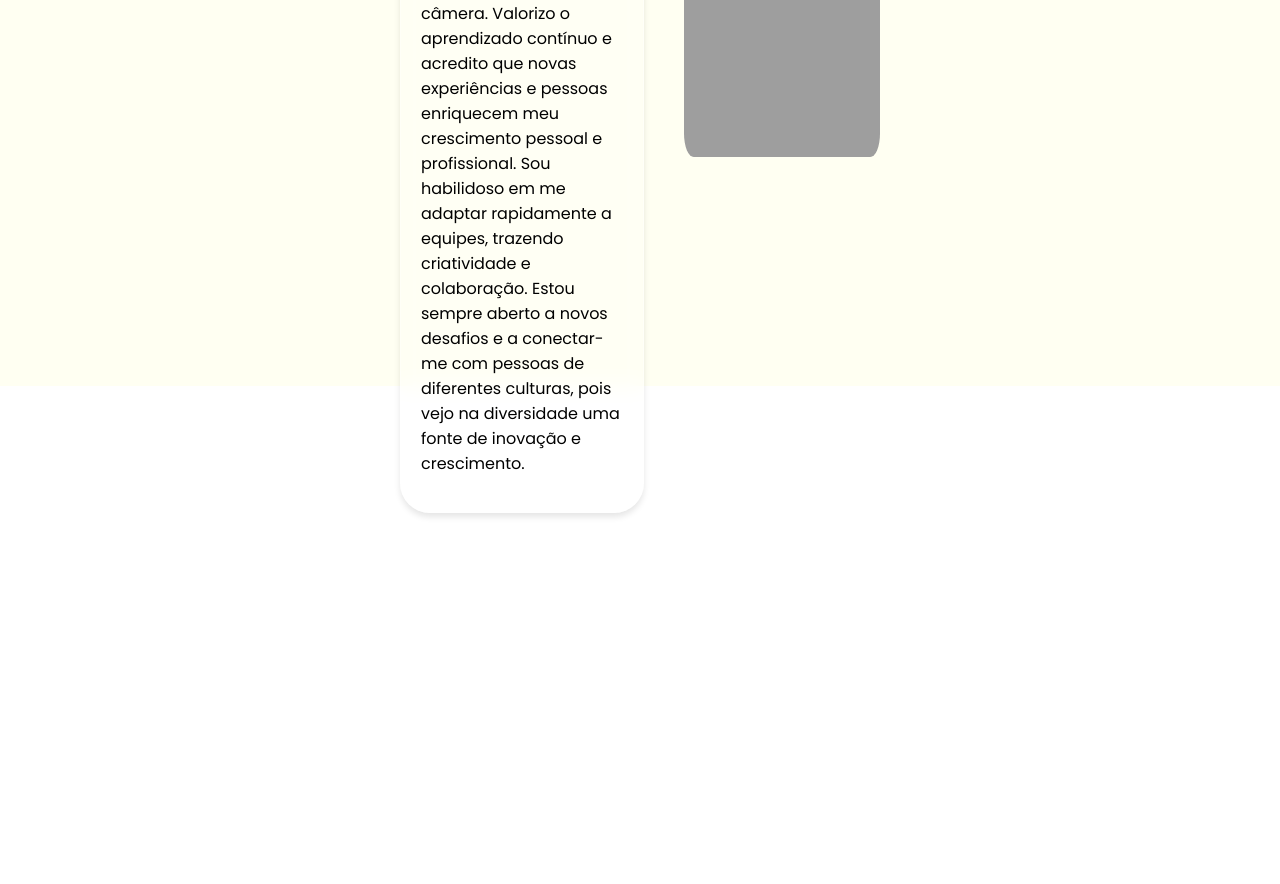
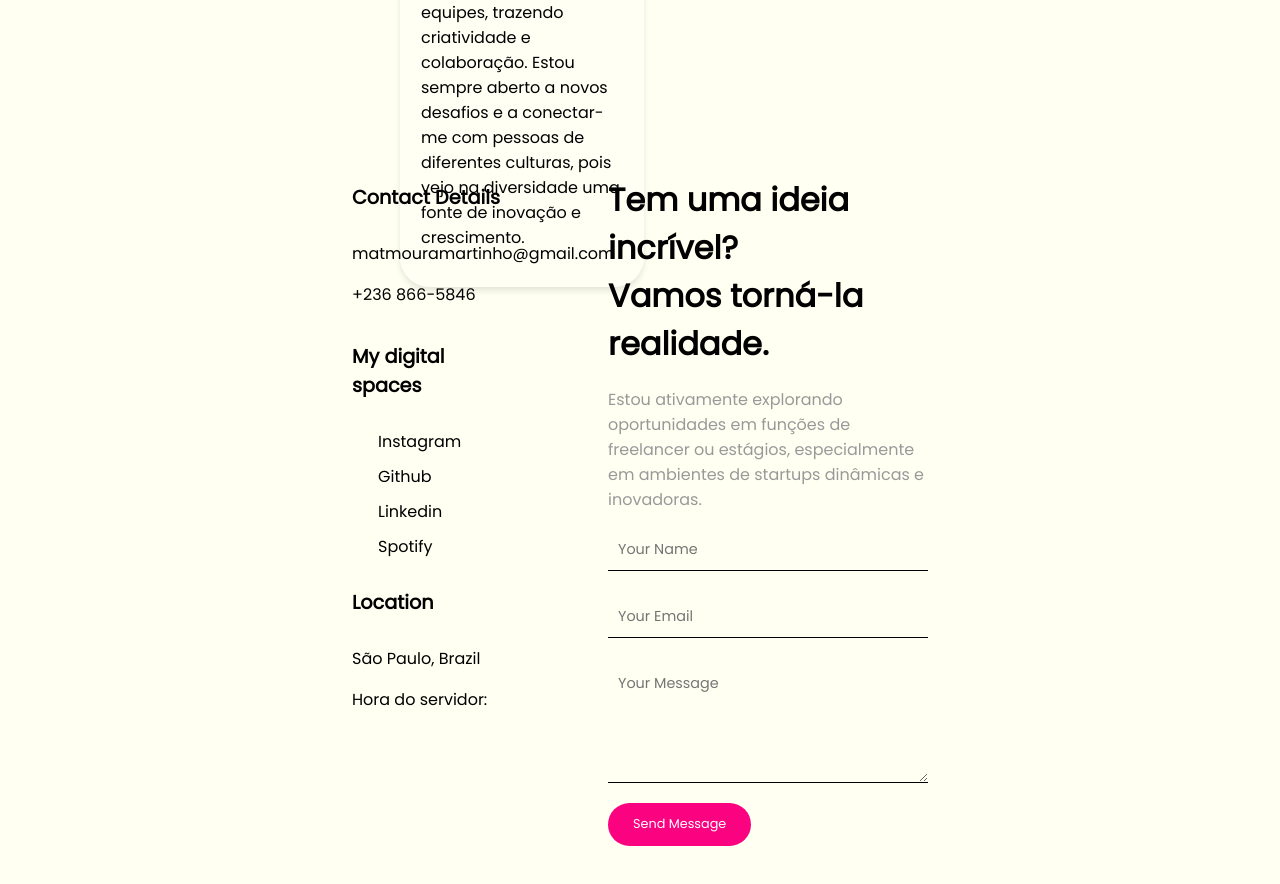
Before and after one commit to MatheusMartinho/PhotographyWeb, an Angular app: page / in a window 1280 px wide. Shown: the part 1724-2608 px from the top of the page. Before the commit the page ends 2237 px from the top, so only its background shows below. Built offline with nearby package versions, Linux system fonts and the light colour scheme; grey boxes are pictures that could not be loaded; a web font is replaced by a local one.

Commit message:
Fixed the contact page still have to do the clock

```diff
--- a/src/app/app-routing.module.ts
+++ b/src/app/app-routing.module.ts
@@ -9,6 +9,8 @@ import { ProgrammingComponent } from './programming/programming.component';
 const routes: Routes = [
   { path: '', component: HomeComponent },
   // { path: 'about', component: AboutComponent },
+  { path: 'home', component: HomeComponent },
+  { path: 'about', component: AboutComponent },
   { path: 'contact', component: ContactComponent },
   { path: 'gallery', component: GalleryComponent },
   { path: 'programming', component: ProgrammingComponent},
--- a/src/app/app.module.ts
+++ b/src/app/app.module.ts
@@ -1,6 +1,5 @@
 import { NgModule } from '@angular/core';
 import { BrowserModule } from '@angular/platform-browser';
-
 import { AppRoutingModule } from './app-routing.module';
 import { AppComponent } from './app.component';
 import { NavbarComponent } from './navbar/navbar.component';
@@ -12,6 +11,7 @@ import { ReactiveFormsModule } from '@angular/forms';
 import { GalleryComponent } from './gallery/gallery.component';
 import { ProgrammingComponent } from './programming/programming.component';
 import { SetupComponent } from './setup/setup.component';
+
 
 @NgModule({
   declarations: [
@@ -28,7 +28,7 @@ import { SetupComponent } from './setup/setup.component';
   imports: [
     BrowserModule,
     AppRoutingModule,
-    ReactiveFormsModule // Include this in your imports array
+    ReactiveFormsModule, // Include this in your imports array
   ],
   providers: [],
   bootstrap: [AppComponent]
--- a/src/app/contact/contact.component.css
+++ b/src/app/contact/contact.component.css
@@ -6,17 +6,22 @@ body {
   display: flex;
   justify-content: center;
   align-items: center;
-  background-color: #5C4033;
+  background-color: #fffff2;
 }
-
+.container{
+  display:flex;
+  flex-direction: row;
+  width: 50%;
+  justify-content: space-between;
+}
 /* Style the form */
 form {
-  background: #ffffff;
+  background: #fffff2;
   padding: 2em;
-  border-radius: 10px;
-  box-shadow: 0 5px 15px rgba(0, 0, 0, 0.1);
   width: 100%;
-  max-width: 400px;
+  display:flex;
+  flex-direction: column;
+  align-items: flex-start ;
 }
 
 /* Style the form fields */
@@ -27,8 +32,10 @@ textarea {
   padding: 10px;
   margin-bottom: 20px;
   border: 1px solid #ddd;
-  border-radius: 5px;
   box-sizing: border-box; /* Include padding and border in the element's total width and height */
+}
+form input:focus, form textarea:focus {
+  outline: none; /* Removes the default focus outline */
 }
 
 /* Style the form labels */
@@ -72,19 +79,118 @@ form label,
 form input,
 form textarea {
   font-size: 0.9em;
+  background-color: #fffff2;
+  border: none;
 }
 
-.container-text{
-  border: 1px solid red;
-  margin-right: 5em;
-  padding: 5.5em;
+form input,form textarea {
+  border-bottom: 1px solid black;
+  font-family: "Poppins", sans-serif;
+  position: relative;
+  top: -40px;
+}
+
+.first-para{
+  font-size: 2em;
+  font-weight: bold;
+}
+.second-para{
+  color: #999999
+}
+
+form p{
+  margin-bottom: 0.1em;
+  position: relative;
+  top: -50px;
+}
+
+.contact-details{
+  margin-right: 2em;
+  padding: 2em;
   border-radius: 20px;
   color: black; /* Cor do texto */
-  background: rgba(255, 255, 255, 0.1); /* Fundo branco com transparência */
-  backdrop-filter: blur(10px); /* Efeito de desfoque no fundo */
-  -webkit-backdrop-filter: blur(10px); /* Efeito de desfoque para Safari */
-  border-radius: 10px; /* Bordas arredondadas */
-  border: 1px solid rgba(255, 255, 255, 0.3); /* Borda sutil */
-  box-shadow: 0 4px 6px rgba(0, 0, 0, 0.1); /* Sombra suave */
+  font-size: 1em;
+  width: 25%;
+  display: flex;
+  justify-content:top;
+  flex-direction:column;
+  position: relative;
+  top: -30px;
+}
+
+.contact-details .title{
+  padding-bottom: 0.5em;
   font-size: 1.2em;
+  font-weight: bold;
 }
+
+
+.contact-details .sec-2 li{
+  padding-bottom: 10px;
+  display: flex;
+  justify-content: flex-start;
+  align-items: center;
+}
+.contact-details .sec-2 ul{
+  text-decoration: none;
+  list-style-type: none;
+  padding-left: 0; /* Removes default padding */
+  margin: 0; /* Removes default margin */
+}
+
+.contact-details .sec-2 li a{
+  text-decoration: none;
+  color: black;
+}
+.contact-details .sec-2 i{
+  margin-right: 10px;
+  padding: 0.5em;
+}
+
+a {
+  position: relative;
+  text-decoration: none;
+  transition: color 0.3s; /* Optional: changes color on hover */
+}
+
+a::after {
+  content: '';
+  position: absolute;
+  left: 0;
+  bottom: -5px; /* Adjust this to control the vertical position of the underline */
+  height: 2px; /* Thickness of the underline */
+  width: 100%;
+  background-color: black; /* Color of the underline */
+  transform: scaleX(0); /* Start with no width */
+  transform-origin: left; /* Expand from the left */
+  transition: transform 0.3s ease; /* Smooth transition for the underline */
+}
+
+a:hover::after {
+  transform: scaleX(1); /* Full width on hover */
+}
+
+a:hover {
+  color: blue; /* Optional: changes link color on hover */
+}
+
+
+button{
+  background-color: rgb(251, 2, 128);
+  padding: 1em;
+  border-radius: 30px;
+  font-family: 'Poppins', sans-serif;
+  cursor: pointer;
+  border: none;
+  color: white;
+  padding-left: 25px;
+  padding-right: 25px;
+  transition: transform 0.3s ease-in-out;
+  font-size: 0.8em; /* Text size */
+  position: relative;
+  top: -40px;
+}
+
+button:hover{
+  transform: scale(1.1); /* Increase the size by 10% */
+}
--- a/src/app/contact/contact.component.html
+++ b/src/app/contact/contact.component.html
@@ -4,29 +4,54 @@
     <meta charset="UTF-8" />
     <meta name="viewport" content="width=device-width, initial-scale=1.0" />
     <title>Simple HTML Form</title>
+    <link rel="stylesheet" href="https://cdnjs.cloudflare.com/ajax/libs/font-awesome/6.4.2/css/all.min.css" integrity="sha512-z3gLpd7yknf1YoNbCzqRKc4qyor8gaKU1qmn+CShxbuBusANI9QpRohGBreCFkKxLhei6S9CQXFEbbKuqLg0DA==" crossorigin="anonymous" referrerpolicy="no-referrer" />
   </head>
   <body>
+    <div id="contact" class="container">
+      <div class="contact-details">
+        <section class="sec-1">
+          <p class="title">Contact Details</p>
+          <p>matmouramartinho@gmail.com</p>
+          <p>+236 866-5846</p>
+        </section>
 
-    <div class="container-text">
-      <h3>Fale Conosco</h3>
-      <p><strong>Email:</strong> matmouramartinho@gmail.com</p>
-      <p><strong>WhatsApp:</strong> (+1) 236 866-5846</p>
-      <p><strong>Endereço:</strong> Estr. São Francisco, 1800, Taboão da Serra - SP
-        , Brasil</p>
+        <section class="sec-2">
+          <p class="title">My digital spaces</p>
+          <ul>
+            <li><i class="fa-brands fa-instagram"></i><a href="https://www.instagram.com/mattpalette/" target="_blank">Instagram</a></li>
+            <li><i class="fa-brands fa-github-alt"></i><a href="https://github.com/MatheusMartinho" target="_blank">Github</a></li>
+            <li><i class="fa-brands fa-linkedin"></i><a href="https://br.linkedin.com/in/matheus-moura-martinho-8630091b3"target="_blank">Linkedin</a></li>
+            <li><i class="fa-brands fa-spotify"></i><a href="https://open.spotify.com/user/matheusmouramartinho" target="_blank">Spotify</a></li>
+          </ul>
+        </section>
+
+        <section class="sec-3">
+          <p class="title">Location</p>
+          <p>São Paulo, Brazil</p>
+          <div>
+            Hora do servidor:
+          </div>
+        </section>
       </div>
 
       <form [formGroup]="contactForm" (ngSubmit)="sendEmail()">
-      <label for="">Name:</label>
+        <p class="first-para">Tem uma ideia incrível?<br>Vamos torná-la realidade.</p>
+        <p class="second-para">
+          Estou ativamente explorando oportunidades em funções de freelancer ou estágios, especialmente em ambientes de startups dinâmicas e inovadoras.
+        </p>
+        <label for=""></label>
         <input type="text" formControlName="to_name" placeholder="Your Name" />
-      <label for="">Email:</label>
+        <label for=""></label>
         <input
           type="email"
           formControlName="from_name"
           placeholder="Your Email"
         />
-      <label for="">Message:</label>
+        <label for=""></label>
         <textarea formControlName="message" placeholder="Your Message"></textarea>
-      <button type="submit">Send</button>
+        <button type="submit">Send Message</button>
       </form>
+    </div>
+
   </body>
 </html>
--- a/src/app/contact/contact.component.ts
+++ b/src/app/contact/contact.component.ts
@@ -11,7 +11,6 @@ export class ContactComponent implements OnInit {
   contactForm: FormGroup;
 
   constructor(private fb: FormBuilder) {
-    // Initialize the form group
     this.contactForm = this.fb.group({
       to_name: ['', Validators.required],
       from_name: ['', [Validators.required, Validators.email]],
@@ -20,19 +19,24 @@ export class ContactComponent implements OnInit {
   }
 
   ngOnInit(): void {
-    // Initialize EmailJS with your user ID
-    emailjs.init('XH17M5nFqGgYu70kY'); // Replace 'your-user-id' with your actual EmailJS user ID
+    emailjs.init('XH17M5nFqGgYu70kY');
   }
 
   sendEmail() {
     if (this.contactForm.valid) {
-      // Here, we just call send() because the user ID has already been set in ngOnInit()
-      emailjs.send('service_y451f2y','template_ji0ar7q', this.contactForm.value)
+      emailjs.send('service_y451f2y', 'template_ji0ar7q', this.contactForm.value)
         .then((response) => {
           console.log('SUCCESS!', response.status, response.text);
+          alert('Email sent successfully!');
+          this.resetForm(); // Reset the form after successful email sending
         }, (err) => {
           console.log('FAILED...', err);
+          alert('Failed to send email. Please try again later.');
         });
     }
   }
+
+  resetForm() {
+    this.contactForm.reset();
+  }
 }
--- a/src/app/gallery/gallery.component.css
+++ b/src/app/gallery/gallery.component.css
@@ -3,7 +3,7 @@ body {
   padding: 0;
   background-color: #f4f4f4;
   font-family: Arial, sans-serif;
-  background-color: #5C4033;
+  background-color: #fffff2;
   height: 404%;
 }
 
--- a/src/app/gallery/gallery.component.html
+++ b/src/app/gallery/gallery.component.html
@@ -15,6 +15,7 @@
 
     <div class="lightbox" *ngIf="lightboxOpen" (click)="closeLightbox()">
       <img
+        loading="lazy"
         [src]="images[currentIndex].src"
         (click)="$event.stopPropagation()"
       />
--- a/src/app/home/home.component.html
+++ b/src/app/home/home.component.html
@@ -23,37 +23,10 @@
           <a href="{{ githubUrl }}" target="_blank" class="swing-link"><i class="fa-brands fa-github-alt"></i></a>
         </div>
       </div>
+      <div class="blob">
 
-      <div class="conatiner-2">
-          <svg viewBox="0 0 500 600" xmlns="http://www.w3.org/2000/svg" xmlns:xlink="http://www.w3.org/1999/xlink" width="100%" id="blobSvg">
-            <defs>
-              <linearGradient id="gradient" x1="0%" y1="0%" x2="0%" y2="100%">
-                <stop offset="0%" style="stop-color: rgb(254, 0, 242);"></stop>
-                <stop offset="100%" style="stop-color: rgb(251, 2, 128);"></stop>
-              </linearGradient>
-            </defs>
-            <path id="meuBlob" fill="url(#gradient)">
-              <animate attributeName="d"
-                dur="10000ms"
-                repeatCount="indefinite"
-                values="M467.5,290Q444,330,426,369Q408,408,364,413Q320,418,285,445.5Q250,473,207.5,464Q165,455,140,420Q115,385,74.5,362Q34,339,33.5,294.5Q33,250,39,207.5Q45,165,65.5,125.5Q86,86,120.5,53.5Q155,21,202.5,17.5Q250,14,288.5,39Q327,64,359.5,86Q392,108,423.5,136.5Q455,165,473,207.5Q491,250,467.5,290Z;
+      </div>
 
-                M448.5,293.5Q461,337,424.5,362.5Q388,388,363,425Q338,462,294,477.5Q250,493,206,478Q162,463,126.5,436Q91,409,65,373Q39,337,49.5,293.5Q60,250,58.5,210Q57,170,79.5,136Q102,102,137,81.5Q172,61,211,38.5Q250,16,292.5,30Q335,44,368,71.5Q401,99,410.5,139.5Q420,180,428,215Q436,250,448.5,293.5Z;
-
-                M437.89664,288.9557Q437.52113,327.91141,426.39346,371.58859Q415.26578,415.26578,369.43775,421.59178Q323.60972,427.91777,286.80486,451.37029Q250,474.82281,212.05906,454.14244Q174.11813,433.46207,126.5,427.2901Q78.88187,421.11813,67.65084,375.65084Q56.41981,330.18355,40.7901,290.09178Q25.16039,250,27.4473,204.31963Q29.73422,158.63926,70.03271,134.48523Q110.33121,110.33121,142.30168,88.69514Q174.27215,67.05906,212.13607,36.60654Q250,6.15402,290.98523,28.86393Q331.97047,51.57383,367.62131,74.15084Q403.27215,96.72785,426.78373,131.92617Q450.29532,167.12449,444.28373,208.56225Q438.27215,250,437.89664,288.9557Z;
-
-                M431.43099,286.62314Q426.49256,323.24628,408.1475,356.52436Q389.80244,389.80244,365.80041,431.02233Q341.79838,472.24222,295.89919,465.35994Q250,458.47767,215.75372,436.85453Q181.50744,415.23139,150.17524,398.19418Q118.84303,381.15697,84.28349,357.20907Q49.72395,333.26116,58.60622,291.63058Q67.4885,250,60.02774,209.07645Q52.56698,168.15291,70.50744,128.30041Q88.4479,88.4479,128.65494,71.27064Q168.86198,54.09337,209.43099,55.29093Q250,56.4885,294.8843,44.28349Q339.76861,32.07849,358.73139,77.19215Q377.69418,122.30582,425.42355,140.02233Q473.15291,157.73884,454.76116,203.86942Q436.36942,250,431.43099,286.62314Z;
-
-                M426.75252,284.61223Q417.50505,319.22447,406.91583,357.77553Q396.3266,396.3266,365,423.53311Q333.6734,450.73961,291.8367,440.65544Q250,430.57126,215.05612,424.64534Q180.11223,418.71942,131.31874,418.09709Q82.52525,417.47475,66.20651,375.26544Q49.88777,333.05612,46.39787,291.52806Q42.90796,250,41.45903,206.69641Q40.0101,163.39282,72.88777,134.57913Q105.76544,105.76544,133.10718,69.91583Q160.44893,34.06621,205.22447,45.72952Q250,57.39282,296.44388,41.78058Q342.88777,26.16835,361.74748,72.78058Q380.60718,119.39282,426.38777,138.66835Q472.16835,157.94388,454.08417,203.97194Q436,250,426.75252,284.61223Z;
-
-                M467.5,290Q444,330,426,369Q408,408,364,413Q320,418,285,445.5Q250,473,207.5,464Q165,455,140,420Q115,385,74.5,362Q34,339,33.5,294.5Q33,250,39,207.5Q45,165,65.5,125.5Q86,86,120.5,53.5Q155,21,202.5,17.5Q250,14,288.5,39Q327,64,359.5,86Q392,108,423.5,136.5Q455,165,473,207.5Q491,250,467.5,290Z;
-                "
-              ></animate>
-            </path>
-          </svg>
-
-        <img src="/assets/images/matheus-cara.png" class="imagem-matheus">
-      </div>
     </div>
 
     <div class="tech-container">
@@ -65,6 +38,9 @@
       </div>
   </div>
   </div>
+
+
   <app-about></app-about>
+  <app-contact></app-contact>
 </body>
 </html>
--- a/src/app/navbar/navbar.component.html
+++ b/src/app/navbar/navbar.component.html
@@ -5,16 +5,16 @@
     </a>
     <ul class="navbar-nav">
       <li class="nav-item">
-        <a routerLink="/" class="nav-link">Home</a>
+        <a class="nav-link">Home</a>
       </li>
       <li class="nav-item">
-        <a (click)="scrollToAbout()" ref="#about" class="nav-link">Sobre</a>
+        <a  (click)="scrollToSection('about')" class="nav-link">Sobre</a>
       </li>
       <li class="nav-item">
         <a routerLink="/gallery" class="nav-link">Gallery</a>
       </li>
       <li class="nav-item">
-        <a id="btn-contacto" routerLink="/contact" class="nav-link">Contato</a>
+        <a (click)="scrollToSection('contact')" id="btn-contacto"  class="nav-link">Contato</a>
       </li>
     </ul>
   </div>
```
Also changed, not shown: src/app/home/home.component.css (+27 -0 lines), src/app/navbar/navbar.component.css (+3 -7 lines), src/app/navbar/navbar.component.ts (+11 -4 lines). Lines whose indentation alone changed are shown as unchanged.
